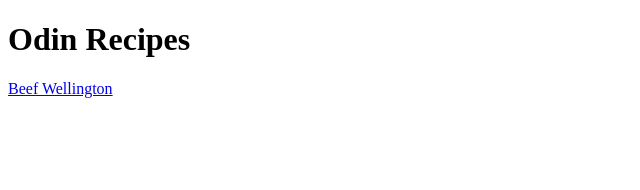
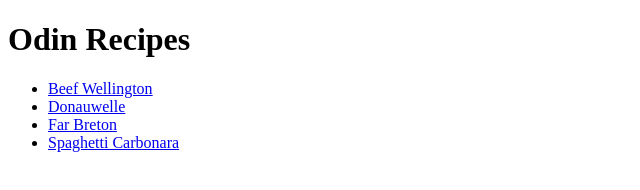
Before and after one commit to ChocolateRoyal/odin-recipes, a plain HTML site: page index.html in a window 1280 px wide. Shown: the whole page, without its empty margins (0-640 px from the left). Drawn offline with Linux system fonts and the light colour scheme.

Commit message:
Add list of links to all recipes to index.html

```diff
--- a/index.html
+++ b/index.html
@@ -1,11 +1,19 @@
 <!DOCTYPE html>
 <html lang="en">
+
 <head>
     <meta charset="utf-8">
     <title>Odin Recipes</title>
 </head>
+
 <body>
     <h1>Odin Recipes</h1>
-        <a href="recipes/beef-wellington.html">Beef Wellington</a>
+    <ul>
+        <li><a href="recipes/beef-wellington.html" target="_blank" rel="noopener noreferrer">Beef Wellington</a></li>
+        <li><a href="recipes/donauwelle.html" target="_blank" rel="noopener noreferrer">Donauwelle</a></li>
+        <li><a href="recipes/far-breton.html" target="_blank" rel="noopener noreferrer">Far Breton</a></li>
+        <li><a href="recipes/spaghetti-carbonara.html" target="_blank" rel="noopener noreferrer">Spaghetti Carbonara</a></li>
+    </ul>
 </body>
+
 </html>
```
Lines whose indentation alone changed are shown as unchanged.
